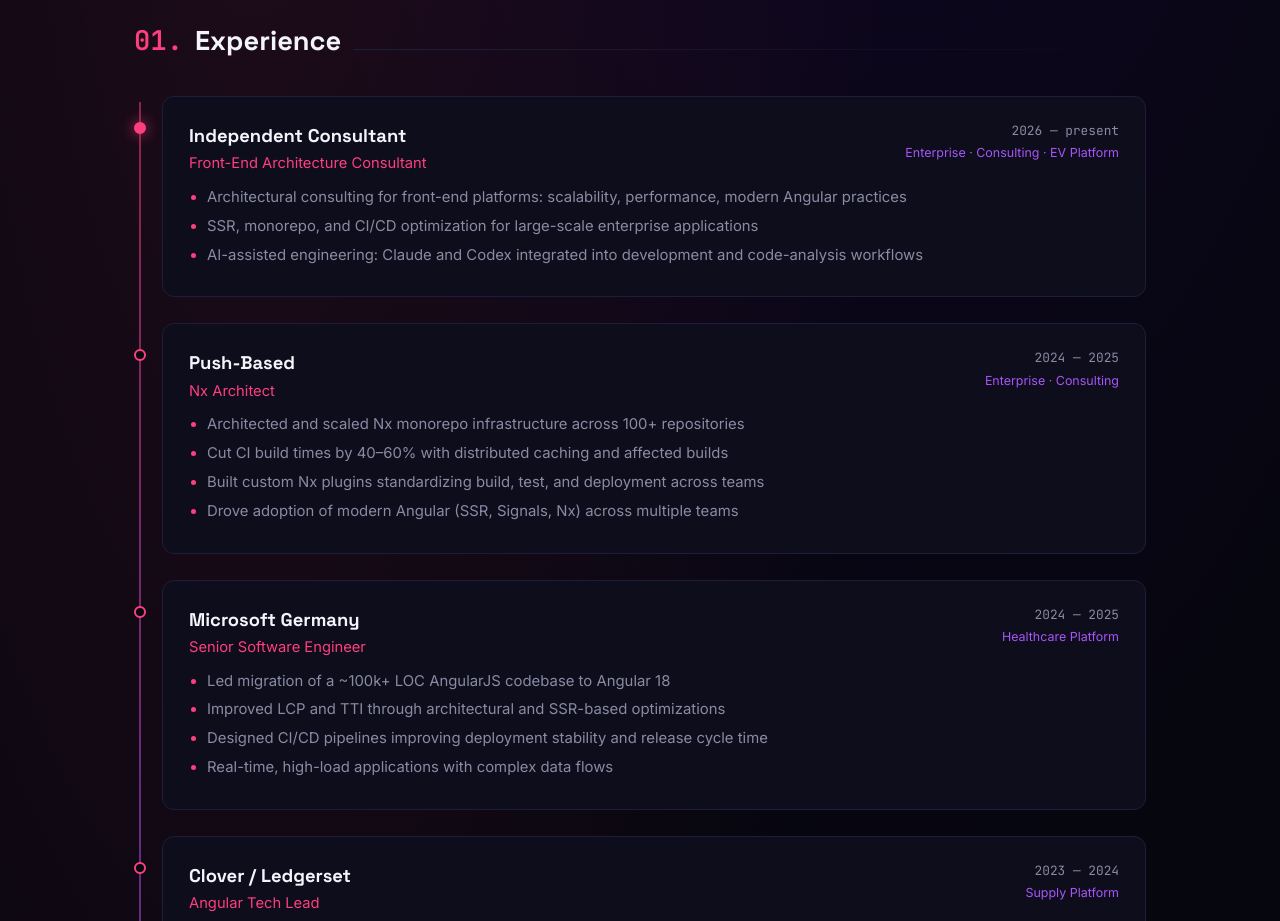
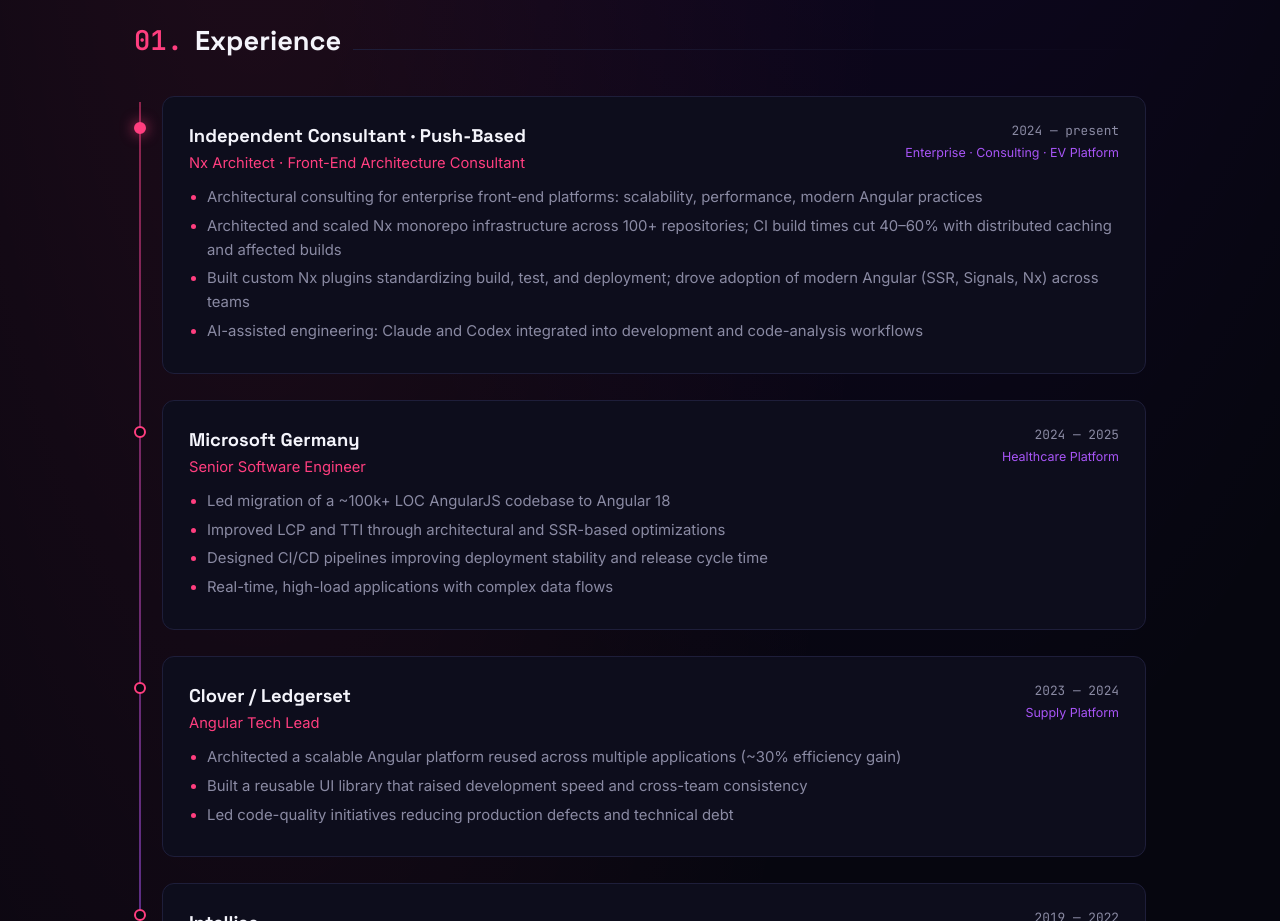
Before and after one commit to AndriiSiuta/andriisiuta.github.io, an Angular app: page / in a window 1280 px wide. Shown: the part 920-1841 px from the top of the page. Built offline with nearby package versions, Linux system fonts and the light colour scheme.

Commit message:
portfolio: merge Independent Consultant + Push-Based into one consulting entry (2024 — present)

```diff
--- a/src/app/data.ts
+++ b/src/app/data.ts
@@ -33,27 +33,16 @@
 
 export const JOBS: Job[] = [
   {
-    company: 'Independent Consultant',
+    company: 'Independent Consultant · Push-Based',
     domain: 'Enterprise · Consulting · EV Platform',
-    role: 'Front-End Architecture Consultant',
-    period: '2026 — present',
+    role: 'Nx Architect · Front-End Architecture Consultant',
+    period: '2024 — present',
     current: true,
     highlights: [
-      'Architectural consulting for front-end platforms: scalability, performance, modern Angular practices',
-      'SSR, monorepo, and CI/CD optimization for large-scale enterprise applications',
+      'Architectural consulting for enterprise front-end platforms: scalability, performance, modern Angular practices',
+      'Architected and scaled Nx monorepo infrastructure across 100+ repositories; CI build times cut 40–60% with distributed caching and affected builds',
+      'Built custom Nx plugins standardizing build, test, and deployment; drove adoption of modern Angular (SSR, Signals, Nx) across teams',
       'AI-assisted engineering: Claude and Codex integrated into development and code-analysis workflows',
-    ],
-  },
-  {
-    company: 'Push-Based',
-    domain: 'Enterprise · Consulting',
-    role: 'Nx Architect',
-    period: '2024 — 2025',
-    highlights: [
-      'Architected and scaled Nx monorepo infrastructure across 100+ repositories',
-      'Cut CI build times by 40–60% with distributed caching and affected builds',
-      'Built custom Nx plugins standardizing build, test, and deployment across teams',
-      'Drove adoption of modern Angular (SSR, Signals, Nx) across multiple teams',
     ],
   },
   {
```
Also changed, not shown: 5 other files (tests, documents, lock files or other folders).
